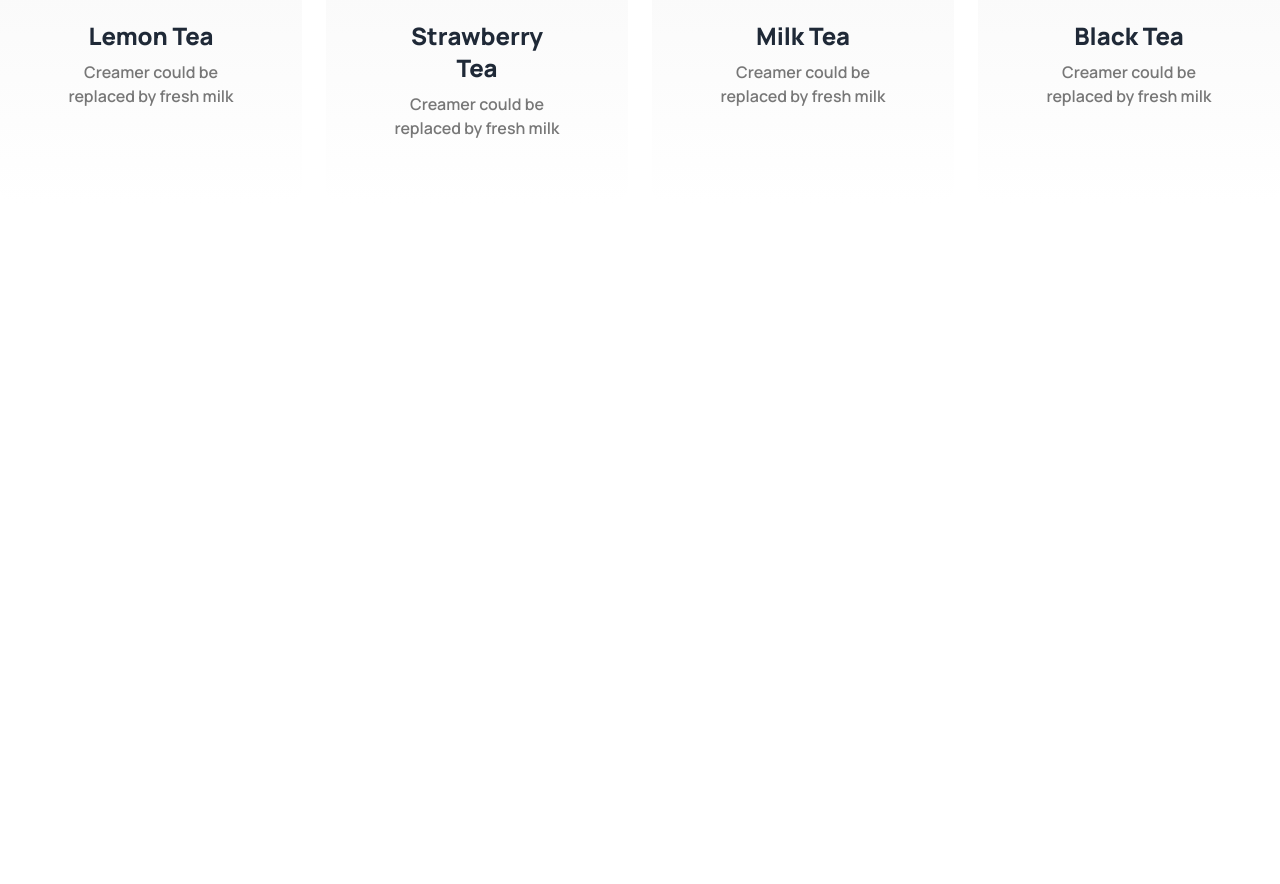
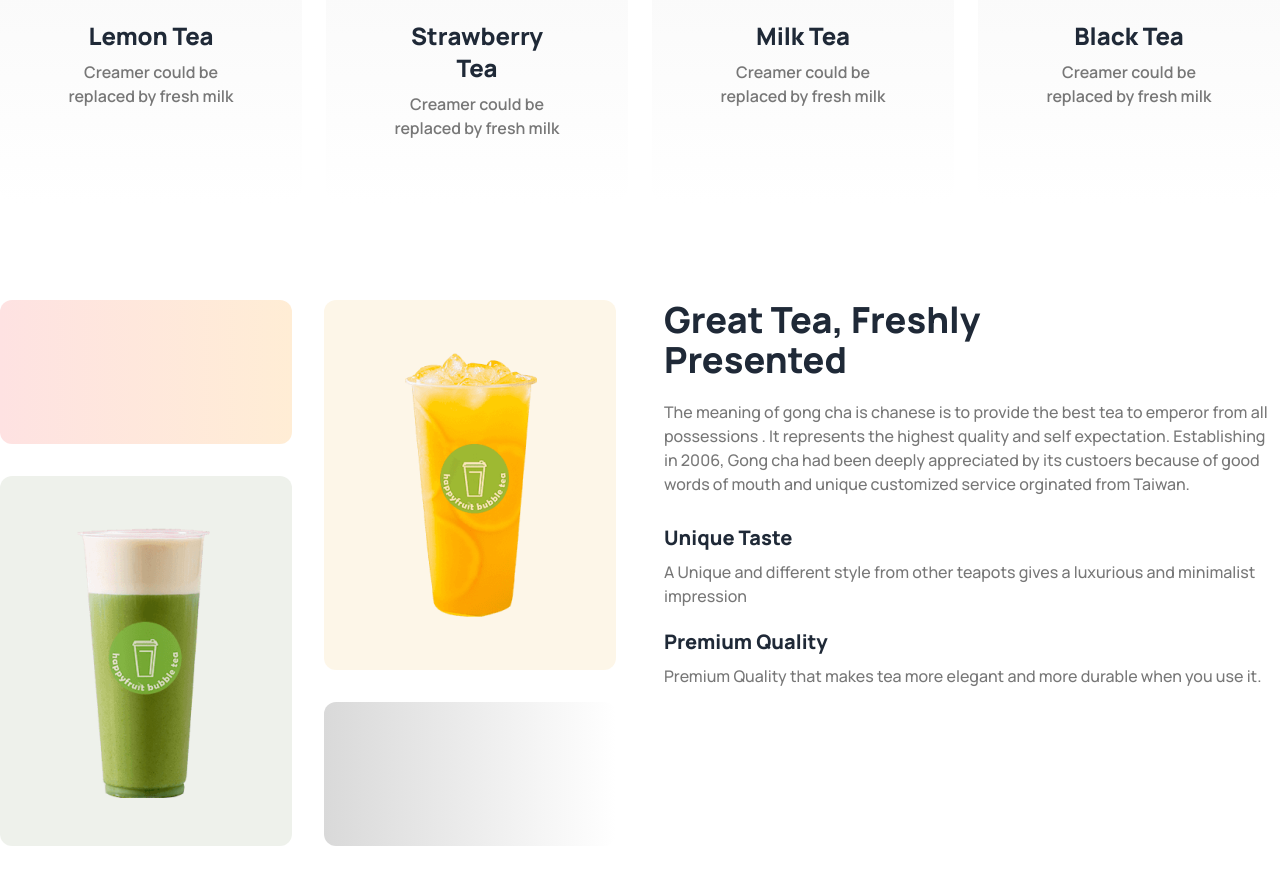
Before and after one commit to raihanshezan98/tea-house-with-daisyUI, a plain HTML site: page index.html in a window 1280 px wide. Shown: the part 950-1834 px from the top of the page. Before the commit the page ends 1250 px from the top, so only its background shows below. Drawn offline with nearby package versions, Linux system fonts and the light colour scheme.

Commit message:
great tea section added

```diff
--- a/index.html
+++ b/index.html
@@ -16,7 +16,7 @@
             theme: {
                 extend: {
                     colors: {
-                        clifford: "#da373d",
+                        gray: '#777',
                     },
                 },
             },
@@ -138,7 +138,38 @@
                 </div>
             </div>
         </section>
+        <!-- great tea section -->
+        <section class="my-24 flex gap-12 flex-col lg:flex-row">
+            <div class="grid gap-8 grid-cols-1 md:grid-cols-2 flex-1">
+                <div class="rounded-xl h-36 bg-gradient-to-r from-red-100 to-orange-100"></div>
+                <div class="row-span-2 rounded-xl bg-[#E6A6231A] flex justify-center items-center py-12"><img
+                        src="images/fresh-1.png" alt=""></div>
+                <div class="row-span-2 rounded-xl bg-[#5776391A] flex justify-center items-center py-12"><img
+                        src="images/fresh-2.png" alt=""></div>
+                <div class="rounded-xl h-36 bg-gradient-to-r from-[#D9D9D9] to-white"></div>
+            </div>
+            <div class="flex-1">
+                <h3 class="manrope-extrabold text-4xl mb-5">Great Tea, Freshly <br> Presented</h3>
+                <p class="manrope-medium text-gray mb-7">The meaning of gong cha is chanese is to provide the best tea
+                    to
+                    emperor
+                    from all
+                    possessions . It
+                    represents the highest quality and self expectation. Establishing in 2006, Gong cha had been deeply
+                    appreciated by its custoers because of good words of mouth and unique customized service orginated
+                    from Taiwan.</p>
+                <h4 class="manrope-extrabold text-xl mb-2">Unique Taste</h4>
+                <p class="manrope-medium text-gray mb-5">A Unique and different style from other teapots gives a
+                    luxurious
+                    and minimalist impression</p>
+                <h4 class="manrope-extrabold text-xl mb-2">Premium Quality</h4>
+                <p class="manrope-medium text-gray">Premium Quality that makes tea more elegant and more durable when
+                    you use it.</p>
+            </div>
+        </section>
+
     </main>
+
     <footer></footer>
 </body>
 
```
